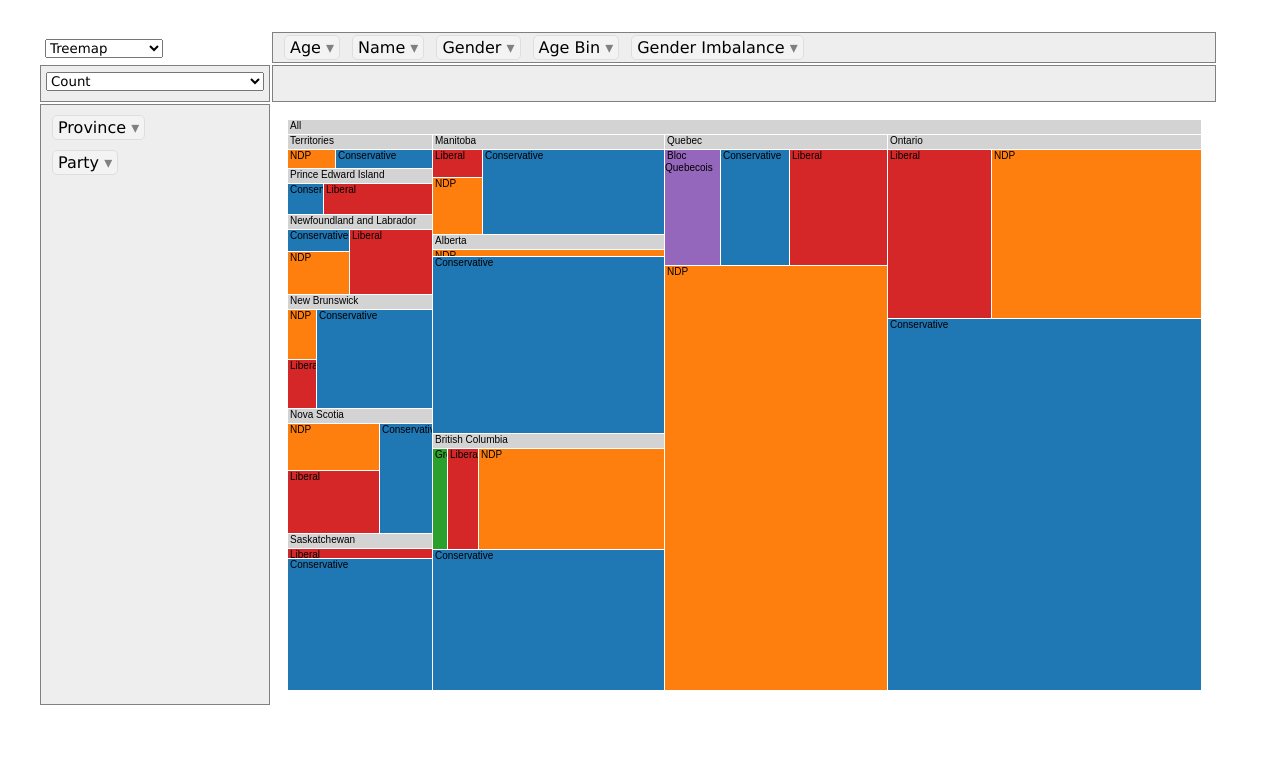
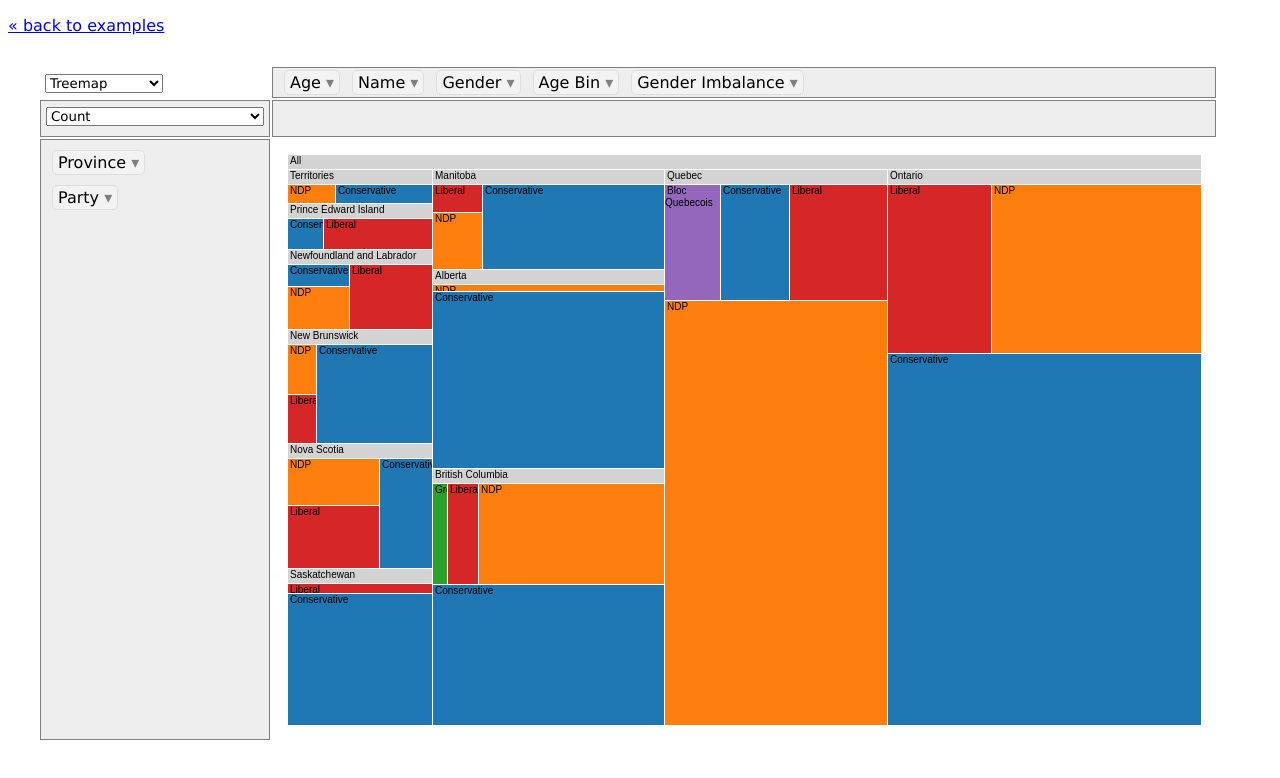
Before and after one commit to nicolaskruchten/pivottable, a website: page examples/d3.html in a window 1280 px wide. Drawn offline with Linux system fonts and the light colour scheme.

Commit message:
adding back button to examples

```diff
--- a/examples/d3.html
+++ b/examples/d3.html
@@ -43,6 +43,7 @@
              });
         </script>
 
+        <p><a href="index.html">&laquo; back to examples</a></p>
         <div id="output" style="margin: 30px;"></div>
 
     </body>
```
Also changed, not shown: examples/fully_loaded.html (+1 -0 lines), examples/gchart.html (+1 -0 lines), examples/local.html (+1 -0 lines), examples/mps.html (+1 -1 lines), examples/mps_agg.html (+1 -0 lines), examples/mps_fr.html (+1 -0 lines), examples/mps_prepop.html (+1 -0 lines), examples/simple.html (+1 -0 lines), examples/simple_ui.html (+1 -0 lines), examples/simple_ui_from_table.html (+1 -0 lines).
